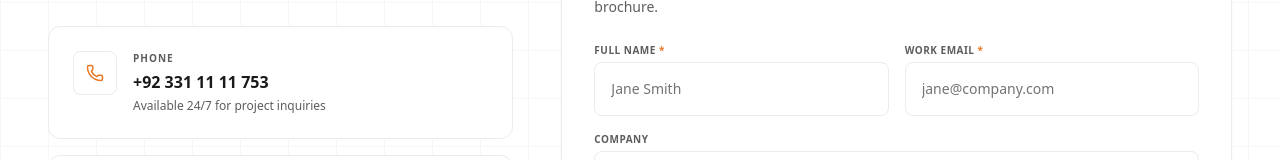
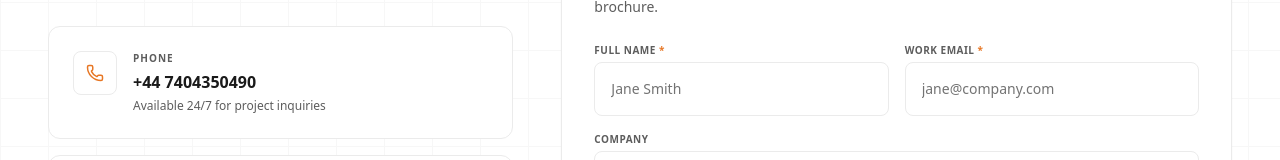
Before and after one commit to levi-dev-stack/stack360-website, a Next.js app: page /contact in a window 1280 px wide. Shown: the part 478-638 px from the top of the page. Built offline with nearby package versions, Linux system fonts and the light colour scheme.

Commit message:
uk contact number added

```diff
--- a/src/constants/component/assistant-data.ts
+++ b/src/constants/component/assistant-data.ts
@@ -62,9 +62,9 @@ export const ASSISTANT_CONTACT: AssistantContactField[] = [
   },
   {
     label: 'Phone',
-    value: '+92 331 11 11 753',
-    href: 'tel:+923311111753',
-    copyValue: '+923311111753',
+    value: '+44 7404350490',
+    href: 'tel:+447404350490',
+    copyValue: '+447404350490',
   },
   // {
   //   label: 'Pakistan · Global Delivery Center',
--- a/src/constants/component/contact-data.ts
+++ b/src/constants/component/contact-data.ts
@@ -16,8 +16,8 @@ export const CONTACT_CTA = {
 export const CONTACT_CHANNELS = [
   {
     label: 'Phone',
-    value: '+92 331 11 11 753',
-    href: 'tel:+923311111753',
+    value: '+44 7404350490',
+    href: 'tel:+447404350490',
     hint: 'Available 24/7 for project inquiries',
   },
   {
--- a/src/constants/component/hire-talent-data.ts
+++ b/src/constants/component/hire-talent-data.ts
@@ -21,8 +21,8 @@ export const HIRE_CONTACT = [
   },
   {
     label: 'Phone',
-    value: '+92 331 11 11 753',
-    href: 'tel:+923311111753',
+    value: '+44 7404350490',
+    href: 'tel:+447404350490',
     icon: 'phone' as const,
   },
   {
--- a/src/constants/site.ts
+++ b/src/constants/site.ts
@@ -7,8 +7,8 @@ export const SITE_DESCRIPTION =
   'Custom software architecture studio — ERP, CRM, AI, SaaS, cloud, and DevOps for partners and product teams.';
 
 export const SITE_EMAIL = 'sales@stack360.co';
-export const SITE_PHONE = '+92 331 11 11 753';
-export const SITE_PHONE_E164 = '+923311111753';
+export const SITE_PHONE = '+44 7404350490';
+export const SITE_PHONE_E164 = '+447404350490';
 
 export const SITE_SOCIAL = {
   linkedin: 'https://www.linkedin.com/company/stack360co',
```
